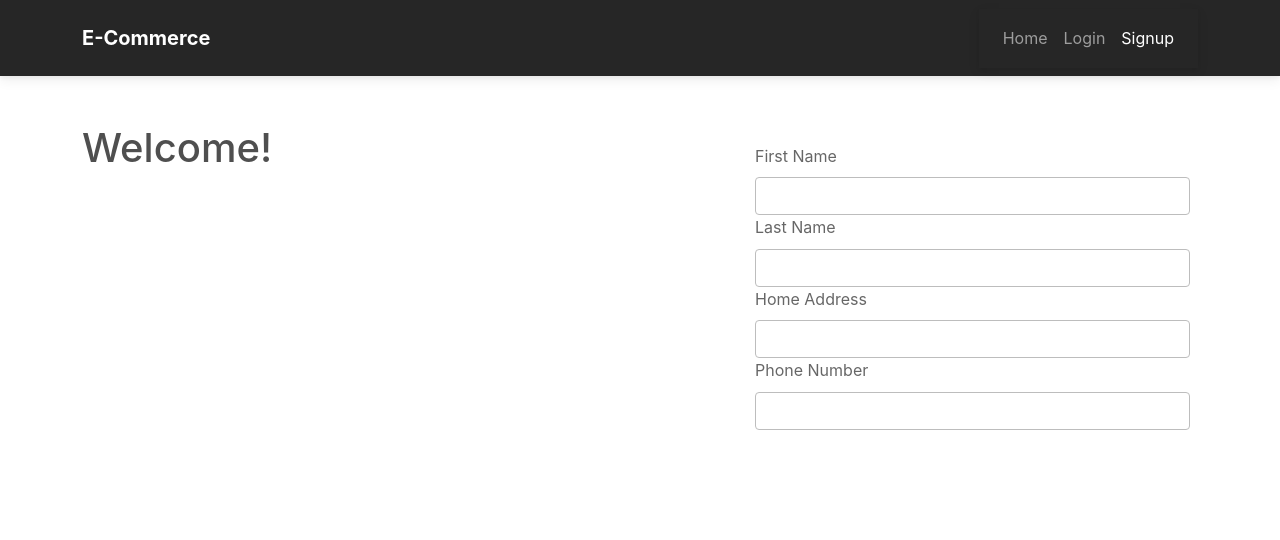
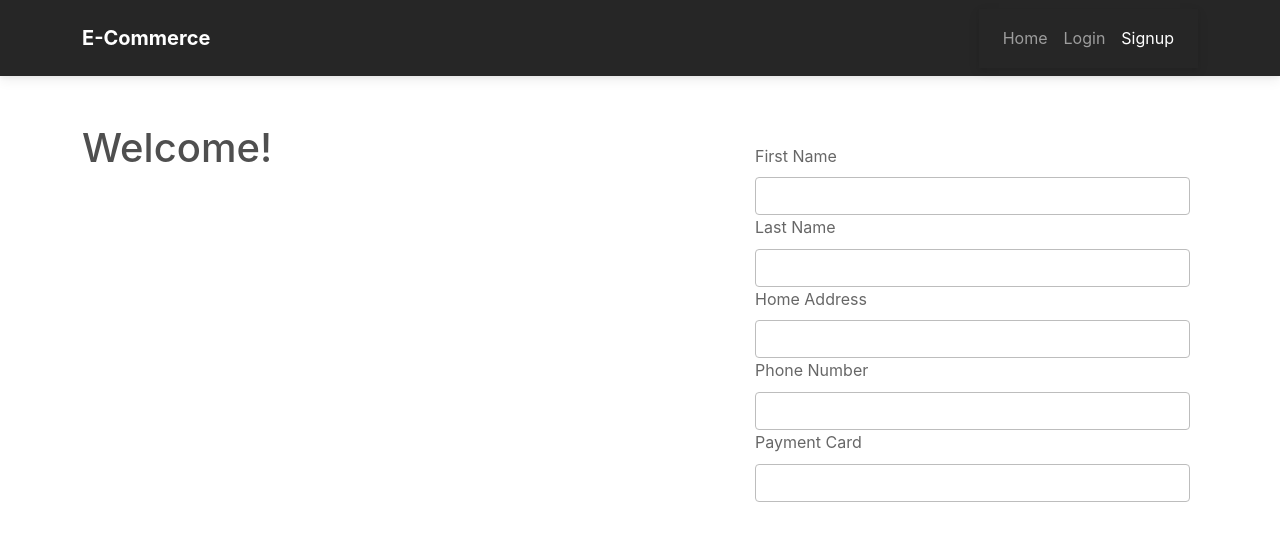
Before and after one commit to khallarrahul/phase-5-project-final, a React (Create React App) app in the folder client/: page /signup in a window 1280 px wide. Shown: the top 540 px of the page. Built offline with nearby package versions, Linux system fonts and the light colour scheme; a small style sheet from the web is missing.

Commit message:
payment_card form added

```diff
--- a/client/src/Signup.js
+++ b/client/src/Signup.js
@@ -70,6 +70,16 @@ function Signup() {
                 onChange={handleChange}
                 required
               />
+              <label htmlFor="payment_card" className="form-label">Payment Card</label>
+              <input
+                type="text"
+                className="form-control"
+                id="payment_card"
+                name="payment_card"
+                value={formData.payment_card}
+                onChange={handleChange}
+                required
+              />
             </div>
           </form>
         </div>
```
